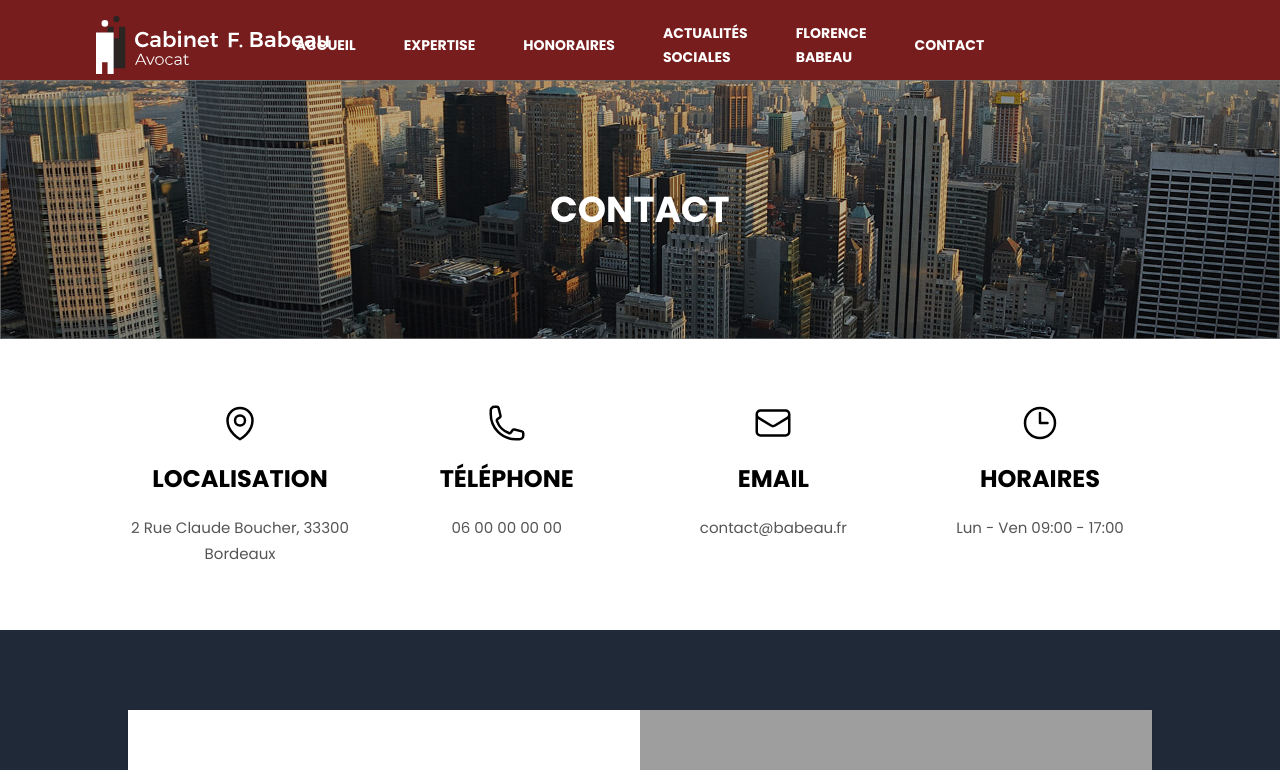
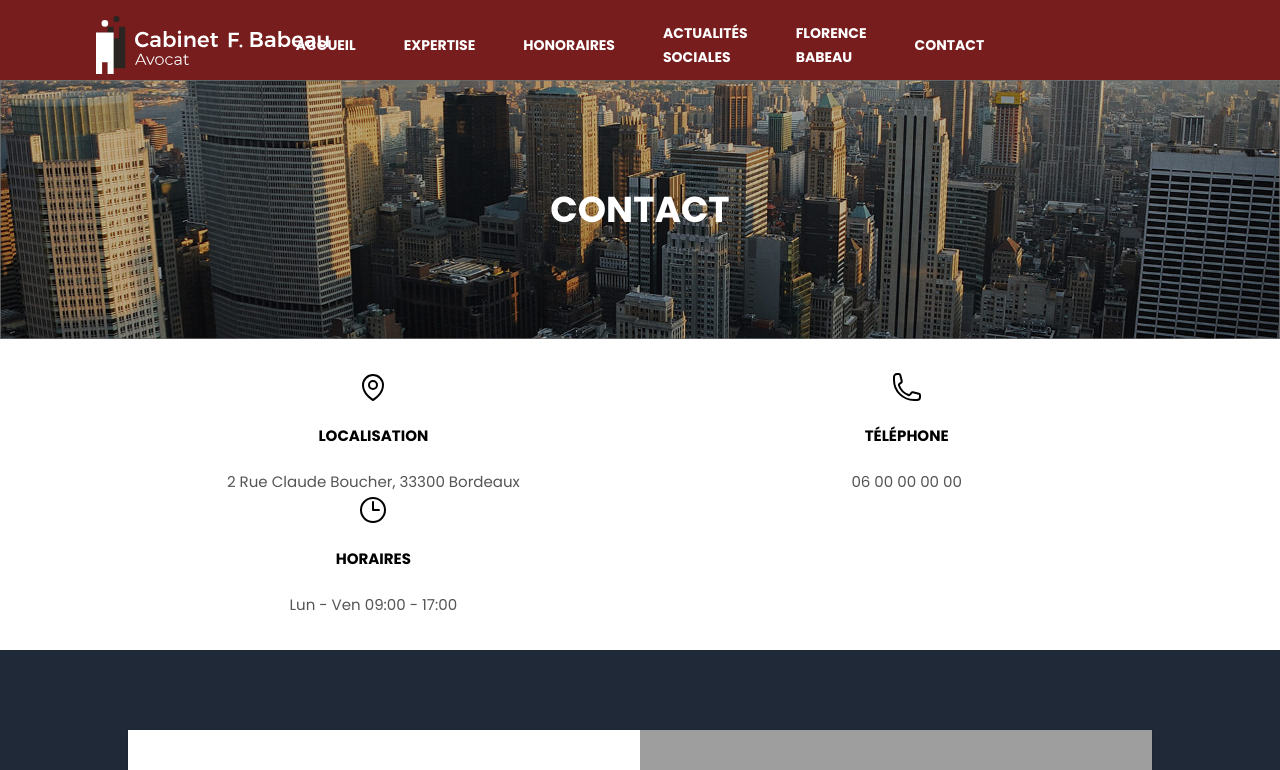
Before and after one commit to hyacinthengoma/notion_fl_bo, a Next.js app in the folder notion-blog/: page /contact in a window 1280 px wide. Shown: the top 770 px of the page. Built offline with nearby package versions, Linux system fonts and the light colour scheme; grey boxes are pictures that could not be loaded.

Commit message:
modification bannière info contact

```diff
--- a/notion-blog/src/pages/contact.tsx
+++ b/notion-blog/src/pages/contact.tsx
@@ -85,53 +85,42 @@ export default function Contact() {
         </div>
         <img className={"brightness-50 h-[30vh] w-full object-cover"} src={"/images/Contact/banniere.png"} alt={"image-banniere"}></img>
       </div>
-      <div className={"bg-white flex justify-center w-full py-16"}>
+      <div className={"bg-white flex justify-center w-full py-8"}>
         <div className={"w-5/6"}>
-          <div className={"grid grid-cols-2 lg:grid-cols-4 text-center"}>
+          <div className={"grid grid-cols-2 lg:grid-cols-3 text-center"}>
             <div className={"flex flex-col items-center gap-y-5"}>
               <div className={"text-black"}>
                 <svg xmlns="http://www.w3.org/2000/svg" fill="none" viewBox="0 0 24 24" stroke-width="1.5"
-                     stroke="currentColor" className="w-10 h-10">
+                     stroke="currentColor" className="w-8 h-8">
                   <path strokeLinecap="round" strokeLinejoin="round" d="M15 10.5a3 3 0 11-6 0 3 3 0 016 0z"/>
                   <path strokeLinecap="round" strokeLinejoin="round"
                         d="M19.5 10.5c0 7.142-7.5 11.25-7.5 11.25S4.5 17.642 4.5 10.5a7.5 7.5 0 1115 0z"/>
                 </svg>
               </div>
-              <p className={"text-2xl text-black font-bold"}>LOCALISATION</p>
-              <p>2 Rue Claude Boucher, 33300 Bordeaux</p>
+              <p className={"text-[1rem] text-black font-bold"}>LOCALISATION</p>
+              <p className={"text-[1rem]"}>2 Rue Claude Boucher, 33300 Bordeaux</p>
             </div>
             <div className={"flex flex-col items-center gap-y-5"}>
               <div>
                 <svg xmlns="http://www.w3.org/2000/svg" fill="none" viewBox="0 0 24 24" strokeWidth="1.5"
-                     stroke="currentColor" className="w-10 h-10">
+                     stroke="currentColor" className="w-8 h-8">
                   <path strokeLinecap="round" strokeLinejoin="round"
                         d="M2.25 6.75c0 8.284 6.716 15 15 15h2.25a2.25 2.25 0 002.25-2.25v-1.372c0-.516-.351-.966-.852-1.091l-4.423-1.106c-.44-.11-.902.055-1.173.417l-.97 1.293c-.282.376-.769.542-1.21.38a12.035 12.035 0 01-7.143-7.143c-.162-.441.004-.928.38-1.21l1.293-.97c.363-.271.527-.734.417-1.173L6.963 3.102a1.125 1.125 0 00-1.091-.852H4.5A2.25 2.25 0 002.25 4.5v2.25z"/>
                 </svg>
               </div>
-              <p className={"text-2xl text-black font-bold"}>TÉLÉPHONE</p>
-              <p>06 00 00 00 00</p>
+              <p className={"text-[1rem] text-black font-bold"}>TÉLÉPHONE</p>
+              <p className={"text-[1rem]"}>06 00 00 00 00</p>
             </div>
             <div className={"flex flex-col items-center gap-y-5"}>
               <div>
                 <svg xmlns="http://www.w3.org/2000/svg" fill="none" viewBox="0 0 24 24" strokeWidth="1.5"
-                     stroke="currentColor" className="w-10 h-10">
-                  <path strokeLinecap="round" strokeLinejoin="round"
-                        d="M21.75 6.75v10.5a2.25 2.25 0 01-2.25 2.25h-15a2.25 2.25 0 01-2.25-2.25V6.75m19.5 0A2.25 2.25 0 0019.5 4.5h-15a2.25 2.25 0 00-2.25 2.25m19.5 0v.243a2.25 2.25 0 01-1.07 1.916l-7.5 4.615a2.25 2.25 0 01-2.36 0L3.32 8.91a2.25 2.25 0 01-1.07-1.916V6.75"/>
-                </svg>
-              </div>
-              <p className={"text-2xl text-black font-bold"}>EMAIL</p>
-              <p>contact@babeau.fr</p>
-            </div>
-            <div className={"flex flex-col items-center gap-y-5"}>
-              <div>
-                <svg xmlns="http://www.w3.org/2000/svg" fill="none" viewBox="0 0 24 24" strokeWidth="1.5"
-                     stroke="currentColor" className="w-10 h-10">
+                     stroke="currentColor" className="w-8 h-8">
                   <path strokeLinecap="round" strokeLinejoin="round"
                         d="M12 6v6h4.5m4.5 0a9 9 0 11-18 0 9 9 0 0118 0z"/>
                 </svg>
               </div>
-              <p className={"text-2xl text-black font-bold"}>HORAIRES</p>
-              <p>Lun - Ven 09:00 - 17:00</p>
+              <p className={"text-[1rem] text-black font-bold"}>HORAIRES</p>
+              <p className={"text-[1rem]"}>Lun - Ven 09:00 - 17:00</p>
             </div>
           </div>
         </div>
@@ -159,16 +148,14 @@ export default function Contact() {
                 <select name={"SelectTypeService"} id={"SelectTypeService"} onChange={(e) => {setSelectTypeService(e.target.value)}} className={"border-b focus:outline-none focus:border-red-900 border-black p-4 w-full py-2"}>
                   <option value={""}>Type de service</option>
                   <option value={"Droit du travail"}>Droit du travail</option>
-                  <option value={"Droit social"}>Droit social</option>
                   <option value={"Droit de la sécurité sociale"}>Droit de la sécurité sociale</option>
-                  <option value={"Droit de la famille"}>Droit de la famille</option>
                 </select>
               </div>
               <div className={"flex justify-center my-5"}>
-                <textarea className={"border border-black focus:outline-none focus:border-red-900 p-4 w-full py-2"} name={"Message"} id={"Message"} onChange={(e) => {setMessage(e.target.value)}} placeholder={"Message..."}></textarea>
+                <textarea className={"border border-black h-[17vh] focus:outline-none focus:border-red-900 p-4 w-full py-2"} name={"Message"} id={"Message"} onChange={(e) => {setMessage(e.target.value)}} placeholder={"Message..."}></textarea>
               </div>
               <div className={"w-full flex justify-center"}>
-                <Link href={""} type={"submit"} id={"ButtonSubmit"} onClick={(e) => {handleSubmit(e)}} className={"bg-red-900 text-white py-3 px-8 shadow-lg rounded-md hover:bg-red-800 hover:text-white uppercase font-bold"}>ENVOYER LE MESSAGE</Link>
+                <Link href={""} type={"submit"} id={"ButtonSubmit"} onClick={(e) => {handleSubmit(e)}} className={"bg-red-900 text-white py-3 px-8 shadow-lg rounded-sm hover:bg-red-800 hover:text-white uppercase font-bold"}>ENVOYER LE MESSAGE</Link>
               </div>
             </form>
           </div>
```
Also changed, not shown: notion-blog/src/pages/index.tsx (+4 -4 lines).
